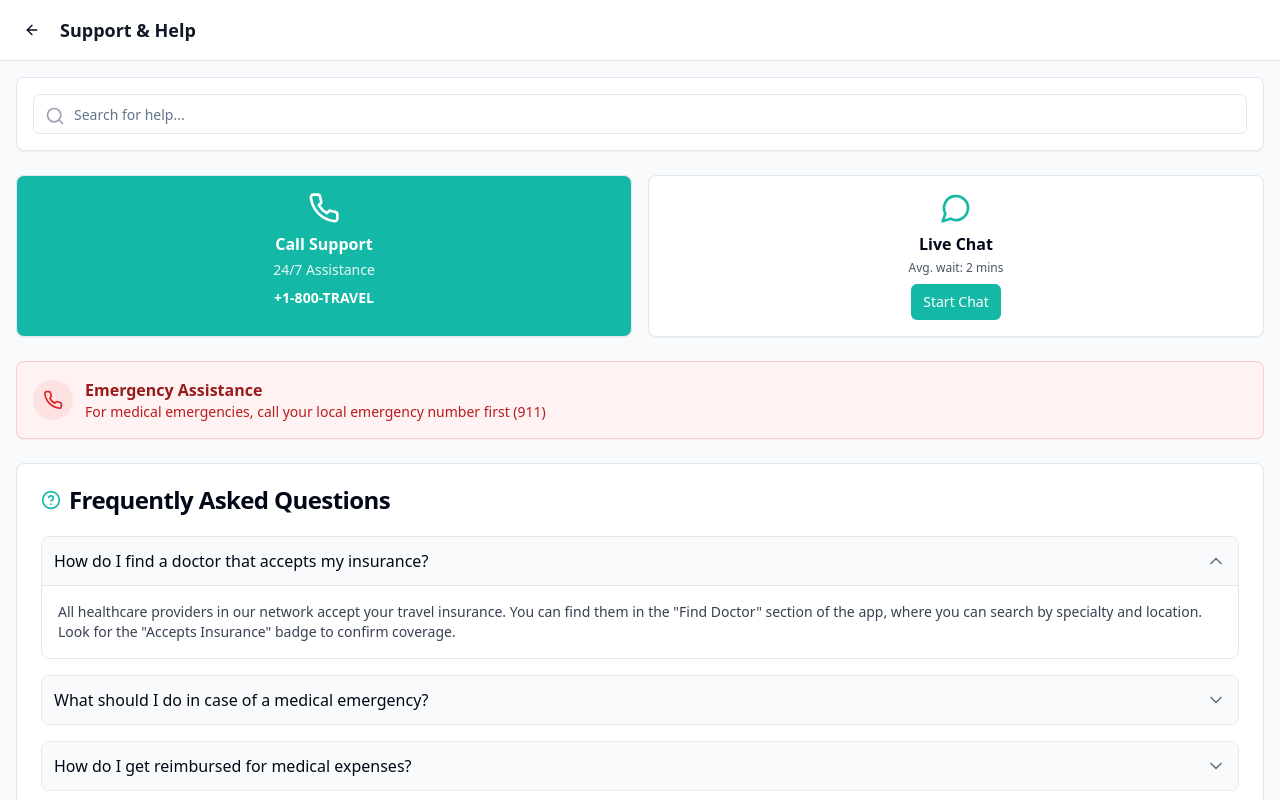
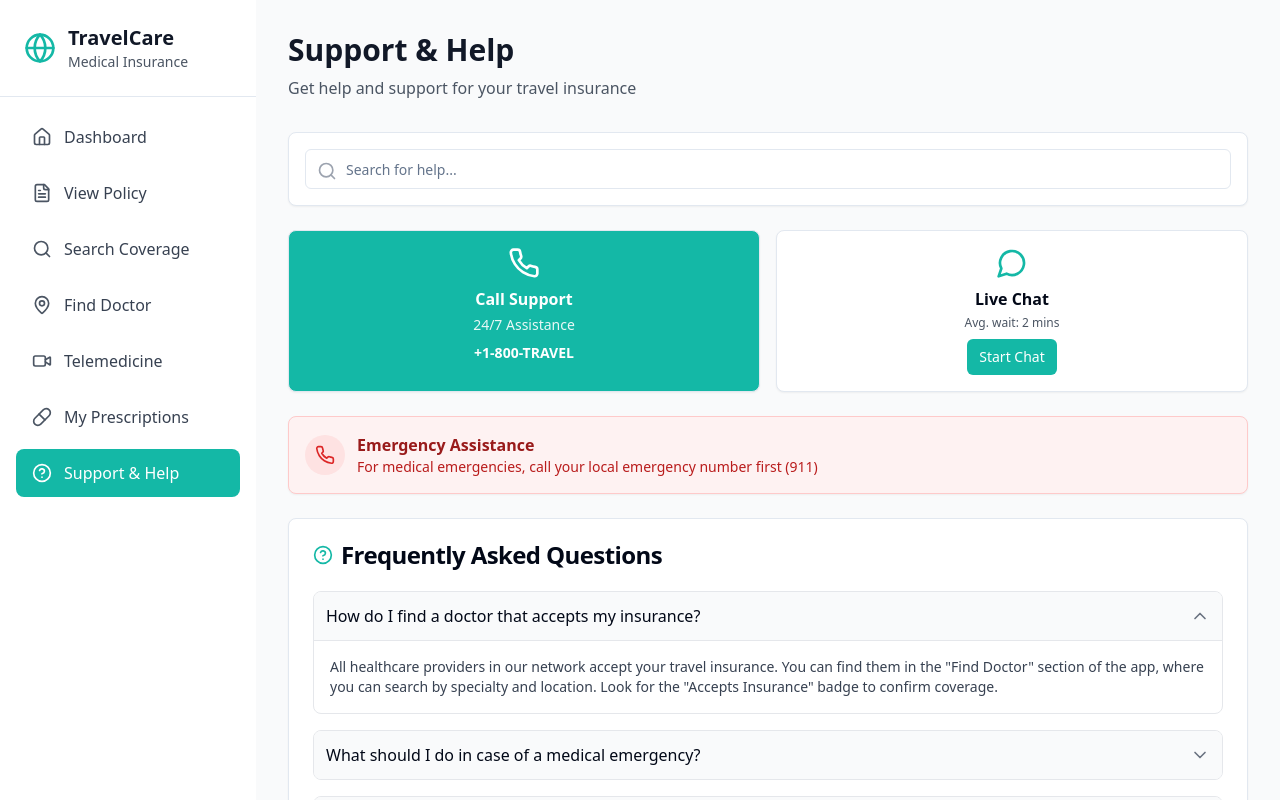
Before and after one commit to sajeevonline/travel-safe-assist-93, a React (Vite) app: page /support in a window 1280 px wide. Shown: the top 800 px of the page. Built offline with nearby package versions, Linux system fonts and the light colour scheme.

Commit message:
Fix:
Keep left menu visible on all pages.

```diff
--- a/src/App.tsx
+++ b/src/App.tsx
@@ -6,6 +6,7 @@ import { QueryClient, QueryClientProvider } from "@tanstack/react-query";
 import { BrowserRouter, Routes, Route } from "react-router-dom";
 import { AuthProvider } from "./contexts/AuthContext";
 import { LanguageProvider } from "./contexts/LanguageContext";
+import Layout from "./components/Layout";
 import LoginScreen from "./screens/LoginScreen";
 import Dashboard from "./screens/Dashboard";
 import ViewPolicy from "./screens/ViewPolicy";
@@ -29,13 +30,13 @@ const App = () => (
             <div className="min-h-screen bg-gray-50">
               <Routes>
                 <Route path="/" element={<LoginScreen />} />
-                <Route path="/dashboard" element={<Dashboard />} />
-                <Route path="/policy" element={<ViewPolicy />} />
-                <Route path="/coverage" element={<SearchCoverage />} />
-                <Route path="/providers" element={<ProviderNetwork />} />
-                <Route path="/telemedicine" element={<Telemedicine />} />
-                <Route path="/prescriptions" element={<Prescriptions />} />
-                <Route path="/support" element={<Support />} />
+                <Route path="/dashboard" element={<Layout><Dashboard /></Layout>} />
+                <Route path="/policy" element={<Layout><ViewPolicy /></Layout>} />
+                <Route path="/coverage" element={<Layout><SearchCoverage /></Layout>} />
+                <Route path="/providers" element={<Layout><ProviderNetwork /></Layout>} />
+                <Route path="/telemedicine" element={<Layout><Telemedicine /></Layout>} />
+                <Route path="/prescriptions" element={<Layout><Prescriptions /></Layout>} />
+                <Route path="/support" element={<Layout><Support /></Layout>} />
                 <Route path="*" element={<NotFound />} />
               </Routes>
             </div>
--- /dev/null
+++ b/src/components/Layout.tsx
@@ -0,0 +1,99 @@
+
+import React from 'react';
+import { useAuth } from '@/contexts/AuthContext';
+import { useLanguage } from '@/contexts/LanguageContext';
+import { useNavigate, useLocation } from 'react-router-dom';
+import { Button } from '@/components/ui/button';
+import {
+  FileText,
+  Search,
+  MapPin,
+  Video,
+  Pill,
+  HelpCircle,
+  Globe,
+  Home
+} from 'lucide-react';
+
+interface LayoutProps {
+  children: React.ReactNode;
+}
+
+const Layout = ({ children }: LayoutProps) => {
+  const { user, logout } = useAuth();
+  const { t } = useLanguage();
+  const navigate = useNavigate();
+  const location = useLocation();
+
+  const quickActions = [
+    { title: t('dashboard'), icon: Home, path: '/dashboard' },
+    { title: t('viewPolicy'), icon: FileText, path: '/policy' },
+    { title: t('searchCoverage'), icon: Search, path: '/coverage' },
+    { title: t('findDoctor'), icon: MapPin, path: '/providers' },
+    { title: t('telemedicine'), icon: Video, path: '/telemedicine' },
+    { title: t('prescriptions'), icon: Pill, path: '/prescriptions' },
+    { title: t('support'), icon: HelpCircle, path: '/support' },
+  ];
+
+  const isActivePath = (path: string) => location.pathname === path;
+
+  return (
+    <div className="min-h-screen bg-gray-50 lg:flex">
+      {/* Desktop Sidebar */}
+      <div className="hidden lg:flex lg:flex-col lg:w-64 lg:bg-white lg:shadow-lg">
+        <div className="p-6 border-b">
+          <div className="flex items-center space-x-3">
+            <Globe className="w-8 h-8 text-travel-teal" />
+            <div>
+              <h1 className="text-xl font-bold text-gray-900">TravelCare</h1>
+              <p className="text-sm text-gray-600">Medical Insurance</p>
+            </div>
+          </div>
+        </div>
+
+        <nav className="flex-1 p-4">
+          <div className="space-y-2">
+            {quickActions.map((action, index) => (
+              <button
+                key={index}
+                onClick={() => navigate(action.path)}
+                className={`w-full flex items-center space-x-3 px-4 py-3 text-left rounded-lg transition-colors group ${
+                  isActivePath(action.path)
+                    ? 'bg-travel-teal text-white'
+                    : 'hover:bg-travel-teal/10 text-gray-700 hover:text-travel-teal'
+                }`}
+              >
+                <action.icon className={`w-5 h-5 ${
+                  isActivePath(action.path) ? 'text-white' : 'text-gray-600 group-hover:text-travel-teal'
+                }`} />
+                <span className={isActivePath(action.path) ? 'text-white' : 'group-hover:text-travel-teal'}>
+                  {action.title}
+                </span>
+              </button>
+            ))}
+          </div>
+        </nav>
+
+        <div className="p-4 border-t">
+          <div className="mb-3 text-sm text-gray-600">
+            Welcome, {user?.name}
+          </div>
+          <Button
+            variant="outline"
+            onClick={logout}
+            className="w-full"
+          >
+            {t('logout')}
+          </Button>
+        </div>
+      </div>
+
+      {/* Main Content */}
+      <div className="flex-1">
+        {children}
+      </div>
+    </div>
+  );
+};
+
+export default Layout;
--- a/src/screens/Dashboard.tsx
+++ b/src/screens/Dashboard.tsx
@@ -1,4 +1,3 @@
-
 import React from 'react';
 import { useAuth } from '@/contexts/AuthContext';
 import { useLanguage } from '@/contexts/LanguageContext';
@@ -16,8 +15,7 @@ import {
   HelpCircle,
   Users,
   Calendar,
-  Globe,
-  Menu
+  Globe
 } from 'lucide-react';
 
 const Dashboard = () => {
@@ -61,48 +59,8 @@ const Dashboard = () => {
         />
       </div>
 
-      {/* Desktop Layout */}
-      <div className="lg:flex min-h-screen">
-        {/* Desktop Sidebar */}
-        <div className="hidden lg:flex lg:flex-col lg:w-64 lg:bg-white lg:shadow-lg">
-          <div className="p-6 border-b">
-            <div className="flex items-center space-x-3">
-              <Globe className="w-8 h-8 text-travel-teal" />
-              <div>
-                <h1 className="text-xl font-bold text-gray-900">TravelCare</h1>
-                <p className="text-sm text-gray-600">Medical Insurance</p>
-              </div>
-            </div>
-          </div>
-
-          <nav className="flex-1 p-4">
-            <div className="space-y-2">
-              {quickActions.map((action, index) => (
-                <button
-                  key={index}
-                  onClick={() => navigate(action.path)}
-                  className="w-full flex items-center space-x-3 px-4 py-3 text-left rounded-lg hover:bg-travel-teal/10 transition-colors group"
-                >
-                  <action.icon className="w-5 h-5 text-gray-600 group-hover:text-travel-teal" />
-                  <span className="text-gray-700 group-hover:text-travel-teal">{action.title}</span>
-                </button>
-              ))}
-            </div>
-          </nav>
-
-          <div className="p-4 border-t">
-            <Button
-              variant="outline"
-              onClick={logout}
-              className="w-full"
-            >
-              {t('logout')}
-            </Button>
-          </div>
-        </div>
-
       {/* Main Content */}
-        <div className="flex-1 lg:p-8 p-4">
+      <div className="lg:p-8 p-4">
         <div className="max-w-7xl mx-auto space-y-6">
           {/* Desktop Header */}
           <div className="hidden lg:block">
@@ -255,7 +213,6 @@ const Dashboard = () => {
         </div>
       </div>
     </div>
-    </div>
   );
 };
 
--- a/src/screens/SearchCoverage.tsx
+++ b/src/screens/SearchCoverage.tsx
@@ -73,9 +73,20 @@ const SearchCoverage = () => {
 
   return (
     <div className="min-h-screen bg-gray-50">
-      <MobileHeader title={t('searchCoverage')} showBack={true} />
+      {/* Mobile Header - only show on mobile */}
+      <div className="lg:hidden">
+        <MobileHeader title={t('searchCoverage')} showBack={true} />
+      </div>
 
-      <div className="p-4 space-y-6">
+      {/* Desktop Header */}
+      <div className="hidden lg:block lg:p-8 lg:pb-0">
+        <div>
+          <h1 className="text-3xl font-bold text-gray-900">{t('searchCoverage')}</h1>
+          <p className="text-gray-600 mt-2">Search for coverage information and treatment details</p>
+        </div>
+      </div>
+
+      <div className="lg:p-8 p-4 space-y-6">
         {/* Search Bar */}
         <Card>
           <CardContent className="p-4">
--- a/src/screens/Support.tsx
+++ b/src/screens/Support.tsx
@@ -59,9 +59,20 @@ const Support = () => {
 
   return (
     <div className="min-h-screen bg-gray-50">
-      <MobileHeader title={t('support')} showBack={true} />
+      {/* Mobile Header - only show on mobile */}
+      <div className="lg:hidden">
+        <MobileHeader title={t('support')} showBack={true} />
+      </div>
 
-      <div className="p-4 space-y-6">
+      {/* Desktop Header */}
+      <div className="hidden lg:block lg:p-8 lg:pb-0">
+        <div>
+          <h1 className="text-3xl font-bold text-gray-900">{t('support')}</h1>
+          <p className="text-gray-600 mt-2">Get help and support for your travel insurance</p>
+        </div>
+      </div>
+
+      <div className="lg:p-8 p-4 space-y-6">
         {/* Search */}
         <Card>
           <CardContent className="p-4">
--- a/src/screens/ViewPolicy.tsx
+++ b/src/screens/ViewPolicy.tsx
@@ -37,6 +37,8 @@ const ViewPolicy = () => {
 
   return (
     <div className="min-h-screen bg-gray-50">
+      {/* Mobile Header - only show on mobile */}
+      <div className="lg:hidden">
         <MobileHeader
           title={t('policyDetails')}
           showBack={true}
@@ -47,8 +49,23 @@ const ViewPolicy = () => {
             </Button>
           }
         />
+      </div>
 
-      <div className="p-4 space-y-6">
+      {/* Desktop Header */}
+      <div className="hidden lg:block lg:p-8 lg:pb-0">
+        <div className="flex justify-between items-center">
+          <div>
+            <h1 className="text-3xl font-bold text-gray-900">{t('policyDetails')}</h1>
+            <p className="text-gray-600 mt-2">View and manage your insurance policy details</p>
+          </div>
+          <Button className="bg-travel-teal hover:bg-travel-teal/90">
+            <Download className="w-4 h-4 mr-2" />
+            {t('downloadPdf')}
+          </Button>
+        </div>
+      </div>
+
+      <div className="lg:p-8 p-4 space-y-6">
         {/* Policy Header */}
         <Card className="travel-gradient text-white">
           <CardContent className="p-6">
```
Lines whose indentation alone changed are shown as unchanged.
